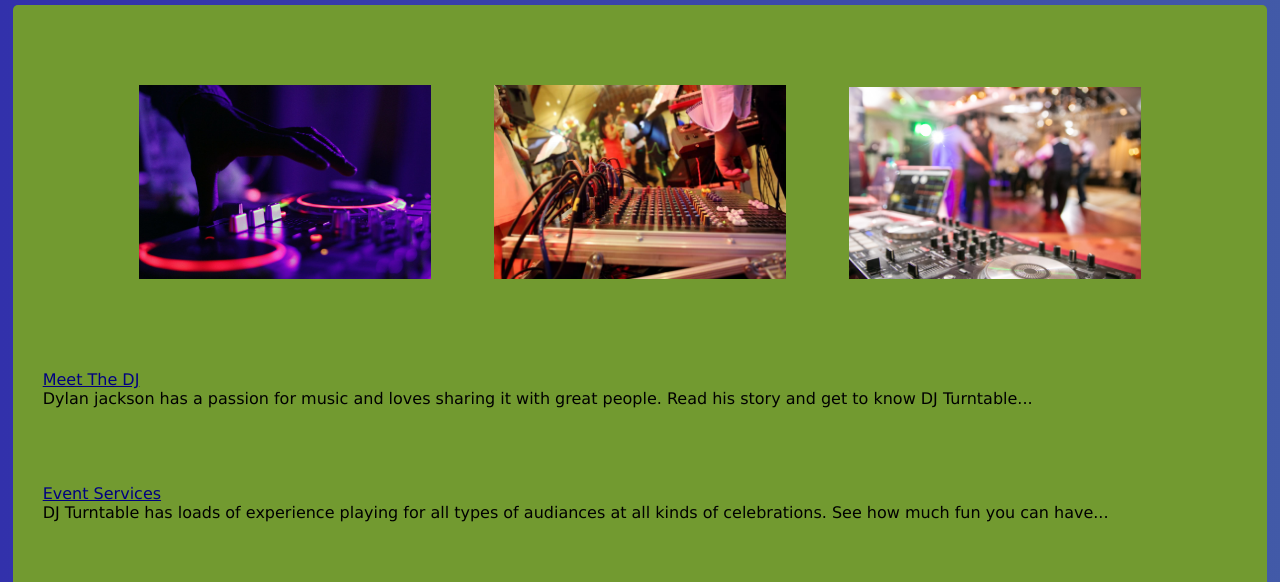
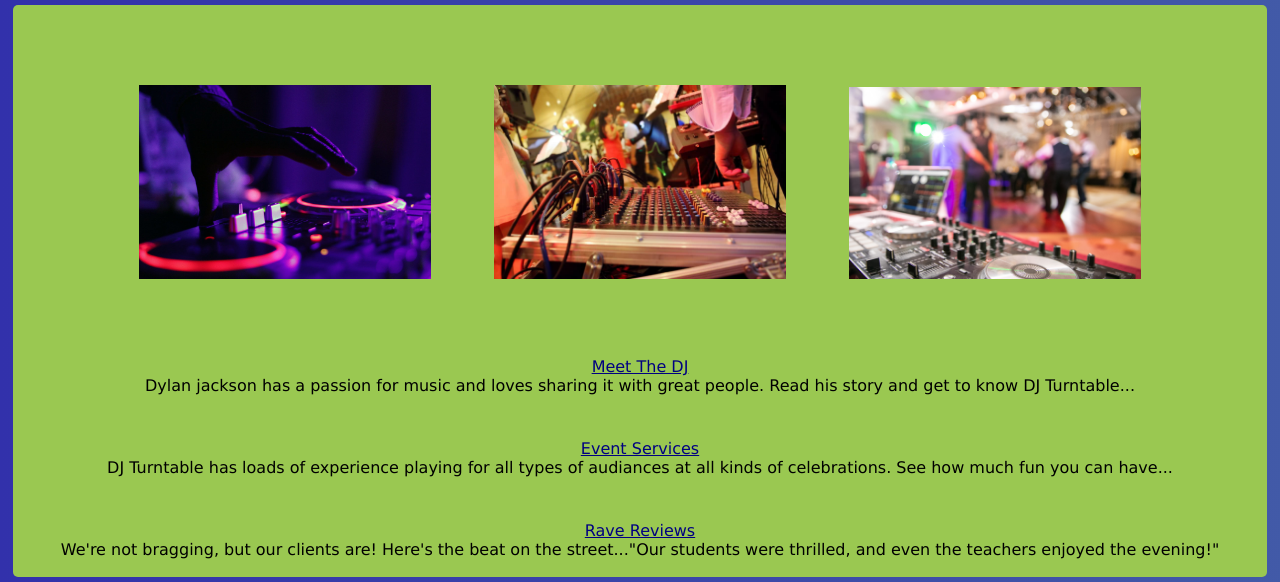
Before and after one commit to Ethan8712/DJTurntable, a plain HTML site: page about.html in a window 1280 px wide. Shown: the part 611-1193 px from the top of the page. Drawn offline with nearby package versions, Linux system fonts and the light colour scheme; a script that the page names is missing.

Commit message:
Update Style.css

```diff
--- a/Style.css
+++ b/Style.css
@@ -113,7 +113,7 @@ nav a:hover {
 
 aside {
     grid-area:aside;
-    background:#729a30;
+    background:#9AC851;
     color:#000000;
     padding:5px;
     }
@@ -124,9 +124,8 @@ aside h2 {
 }
 
 aside p {
-    color:#000000;
-    padding:1% 2%;
-    font-size:1em;
+    text-align:center;
+    margin:1%;
 }
 
 aside a {
```
